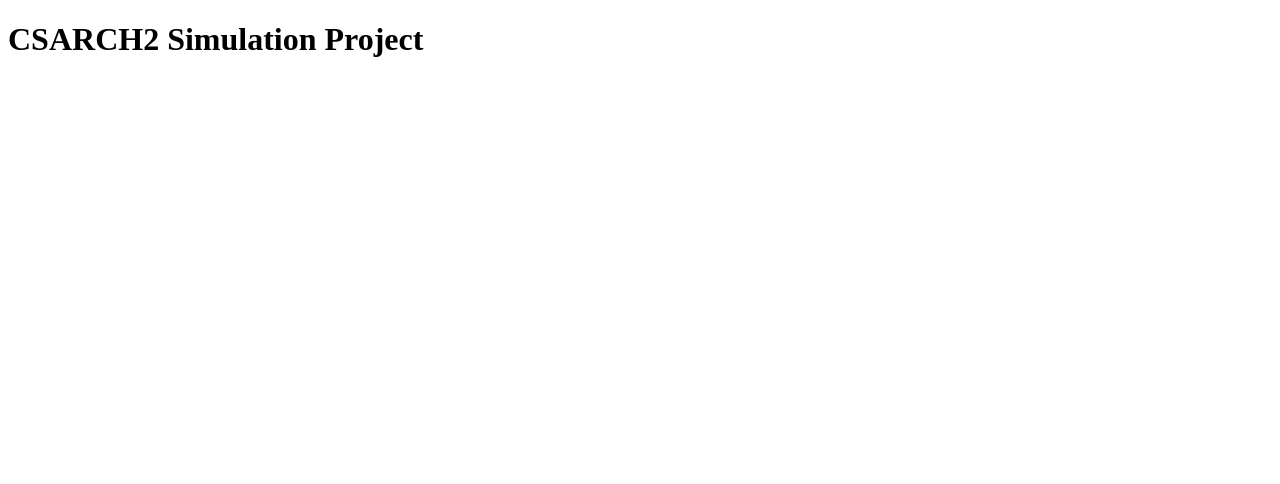
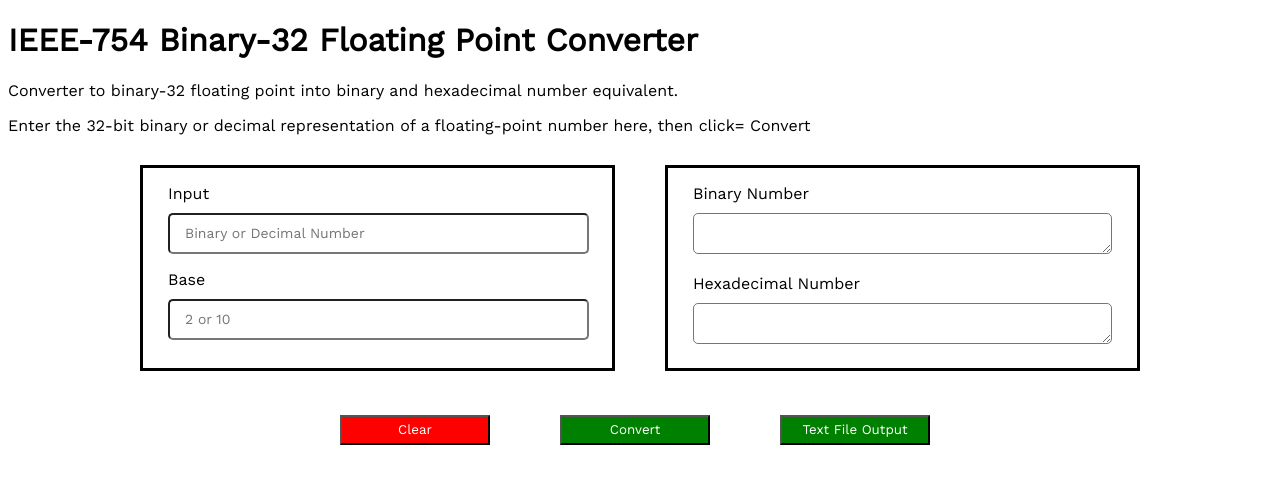
Before and after one commit to kimileeee/ARCH2_Binary_32_Converter, a website: page index.html in a window 1280 px wide. Drawn offline with nearby package versions, Linux system fonts and the light colour scheme.

Commit message:
created UI

```diff
--- a/index.html
+++ b/index.html
@@ -9,6 +9,34 @@
     <script src="public/script.js"></script>
 </head>
 <body>
-    <h1>CSARCH2 Simulation Project</h1>
+    <h1>IEEE-754 Binary-32 Floating Point Converter</h1>
+    <p>Converter to binary-32 floating point into binary and hexadecimal number equivalent.</p>
+    <p>Enter the 32-bit binary or decimal representation of a floating-point number here, then click= Convert</p>
+    <form method="GET" id="my_form"></form>
+        <div class = "inputTable">
+
+                <div class = "container" style="margin-right: 50px;">
+                        <p class="inputTitle">Input</p>
+                        <input type="number" id="num" name="num" form="my_form" placeholder="Binary or Decimal Number"/>
+
+                        <p class="inputTitle">Base</p>
+                        <input type="number" id="base" name="base" form="my_form" placeholder="2 or 10"/>
+                </div>
+
+
+                <div class = "container">
+                        <p class="inputTitle">Binary Number</p>
+                        <textarea readonly id="binNum"></textarea>
+
+                        <p class="inputTitle">Hexadecimal Number</p>
+                        <textarea readonly id="hexNum"></textarea>
+                </div>
+        </div>
+        <div class="actions">
+            <input type='button' id='clear' onclick = "clearInsertInputs()" class = "btn" value='Clear'/>
+            <input type='submit' id='convert-btn'  class = "btn" value='Convert' />
+            <input type='button' id='txt-file-btn'  class = "btn" value='Text File Output' style="width: 150px;" />
+        </div>
+    </form>
 </body>
 </html>
--- a/package.json
+++ b/package.json
@@ -18,6 +18,7 @@
   "homepage": "https://github.com/RJ0514/ARCH2_Binary_32_Converter#readme",
   "dependencies": {
     "express": "^4.18.2",
-    "nodemon": "^2.0.22"
+    "nodemon": "^2.0.22",
+    "require.js": "^1.0.0"
   }
 }
--- a/public/script.js
+++ b/public/script.js
@@ -0,0 +1,9 @@
+function decimal_to_binary(num) {
+    if (num == 0){
+        return [0];
+    }
+    binary_integer = [];
+    while(num > 0){
+
+    }
+}
--- a/public/style.css
+++ b/public/style.css
@@ -0,0 +1,57 @@
+@import url('https://fonts.googleapis.com/css2?family=Work+Sans&display=swap');
+
+* {
+    font-family: 'Work Sans', sans-serif;
+}
+
+
+.container {
+    border:solid;
+    border-color: black;
+    height:200px;
+    width: 450px;
+    padding-left: 25px;
+}
+
+.inputTable{
+    width: 1000px;
+    height: 250px;
+    margin:auto;
+    margin-top: 30px;
+    border-radius: 20px;
+    display: flex;
+}
+
+.inputTitle{
+    margin-bottom: 10px;
+}
+
+
+input[type="number"],textarea {
+    height: 35px;
+    width: 400px;
+    border-radius: 5px;
+    padding-left: 15px;
+    font-size: 14px;
+}
+
+.actions{
+    display: flex;
+    width: 600px;
+    margin: auto;
+}
+
+input[type="submit"],input[type="button"] {
+    width: 150px;
+    height: 30px;
+}
+.btn{
+    color: white;
+    background-color: green;
+}
+#convert-btn, #clear {
+    margin-right: 70px;
+}
+#clear {
+    background-color: red;
+}
```
Also changed, not shown: 1 other file.
